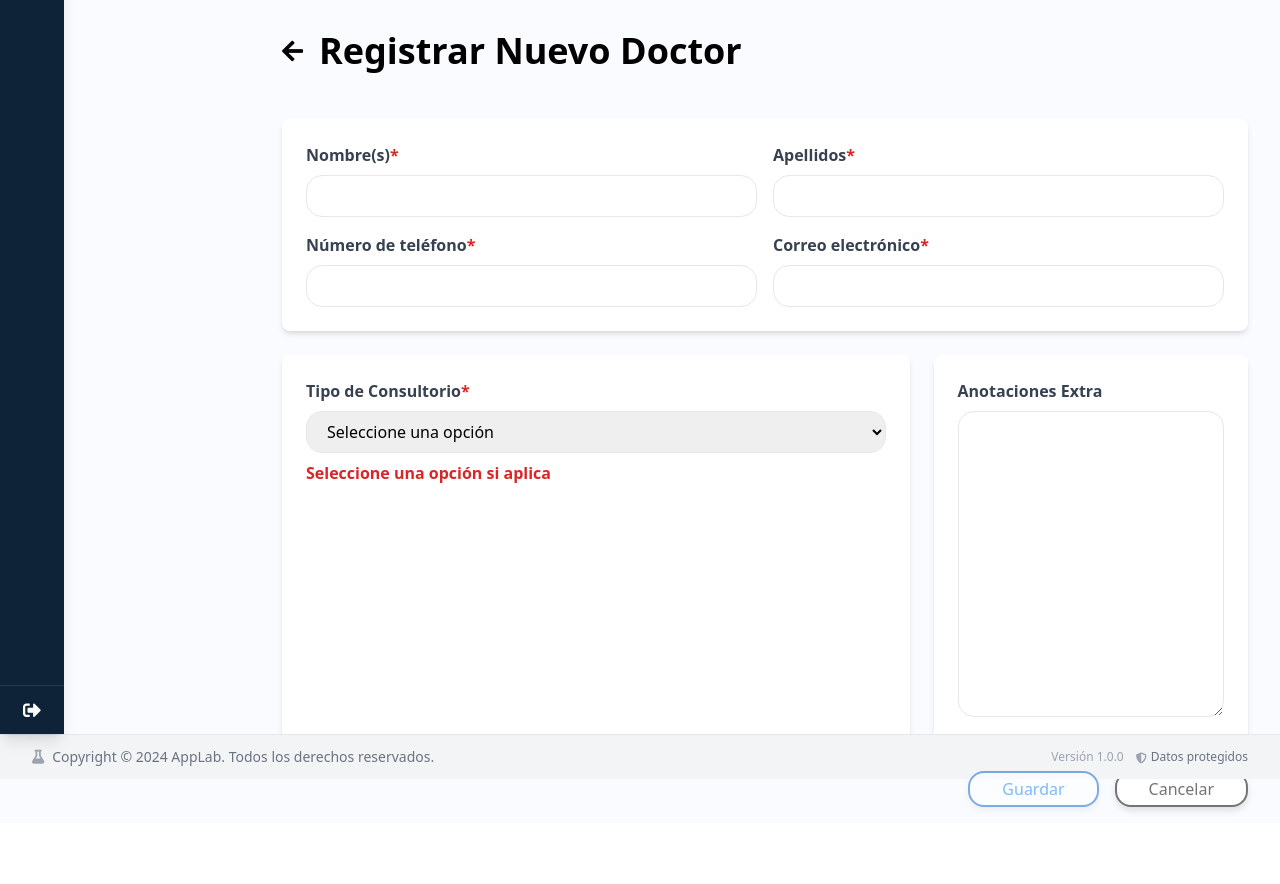
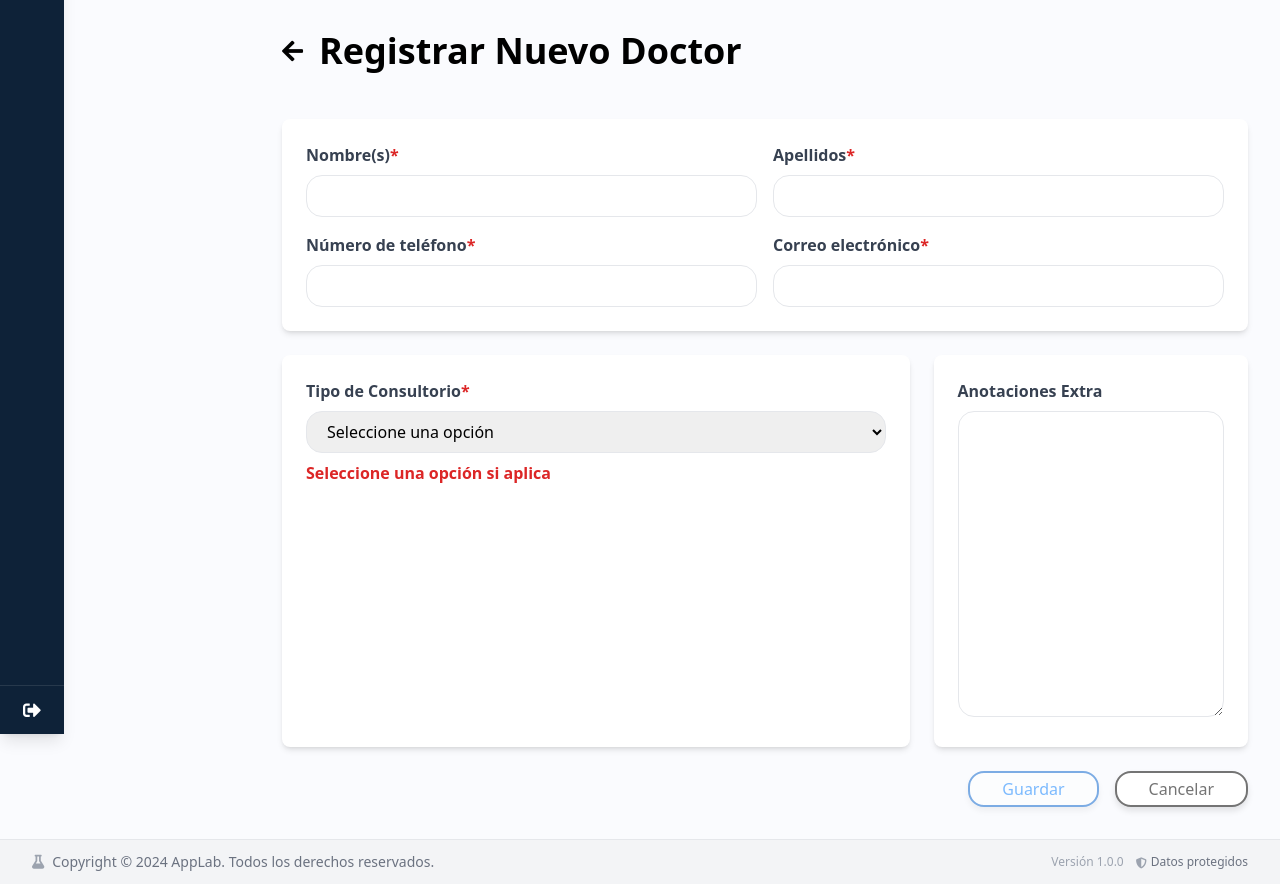
Before and after one commit to angel-pilo/applab, a Flask app: template templates/admin/add_doctor.html in a window 1280 px wide. Shown: the part 66-950 px from the top of the page. Before the commit the page ends 879 px from the top, so only its background shows below. Run offline with Flask 3, Linux system fonts and the light colour scheme; the template is opened without the code that fills it, so the values that code supplies are empty; parts of the project's set-up code (start-up, migrations or seed data) failed here and were passed over; some libraries are stand-ins or nearby versions.

Commit message:
fix(ui): arreglar espacios en blanco

```diff
--- a/templates/base.html
+++ b/templates/base.html
@@ -8,13 +8,12 @@
 
   <!-- Config Tailwind CDN (breakpoints personalizados y sin dark mode) -->
   <script>
-    // Importante: este objeto debe declararse ANTES del script de Tailwind
     tailwind = {
       theme: {
         extend: {
           screens: {
-            xs: '480px',   // móvil extra
-            '3xl': '1600px' // monitores grandes
+            xs: '480px',
+            '3xl': '1600px'
           },
           boxShadow: {
             card: '0 8px 24px -12px rgba(0,0,0,.2)'
@@ -22,31 +21,42 @@
         }
       },
       corePlugins: {
-        // desactiva dark mode por ahora (si lo tenías habilitado en CSS)
+        // sin dark mode por ahora
       }
     }
   </script>
   <script src="https://cdn.tailwindcss.com"></script>
 
   <!-- Iconos -->
-  <link href="https://cdnjs.cloudflare.com/ajax/libs/font-awesome/5.15.3/css/all.min.css" rel="stylesheet"/>
+  <link
+    href="https://cdnjs.cloudflare.com/ajax/libs/font-awesome/5.15.3/css/all.min.css"
+    rel="stylesheet"
+  />
 
-  <!-- Tu CSS debe ir DESPUÉS de Tailwind para sobreescribir estilos si quieres -->
+  <!-- Tu CSS (después de Tailwind) -->
   <link rel="stylesheet" href="{{ url_for('static', filename='css/main.css') }}">
 </head>
-<body class="font-sans">
-  <div class="flex flex-col min-h-screen">
-    <div class="flex flex-1">
-      {% include 'partials/sidebar.html' %}
-      <div class="flex-1 flex flex-col">
-        {% include 'partials/navbar.html' %}
-        <div id="main-content" class="content-wrapper flex-1 p-4">
-          {% block content %}{% endblock %}
-        </div>
-      </div>
+<body class="font-sans overflow-x-hidden">
+  <!-- Layout principal: sidebar + columna derecha -->
+  <div class="min-h-screen flex">
+    <!-- Sidebar fija a la izquierda -->
+    {% include 'partials/sidebar.html' %}
+
+    <!-- Columna derecha: navbar + contenido + footer (sin flex-col) -->
+    <div class="flex-1">
+      <!-- Navbar arriba -->
+      {% include 'partials/navbar.html' %}
+
+      <!-- Contenido: altura natural, sin flex-1 -->
+      <main id="main-content" class="p-4">
+        {% block content %}{% endblock %}
+      </main>
+
+      <!-- Footer inmediatamente después del contenido -->
+      {% include 'partials/footer.html' %}
     </div>
-    {% include 'partials/footer.html' %}
   </div>
+
   <script src="{{ url_for('static', filename='js/main.js') }}"></script>
 </body>
 </html>
```
